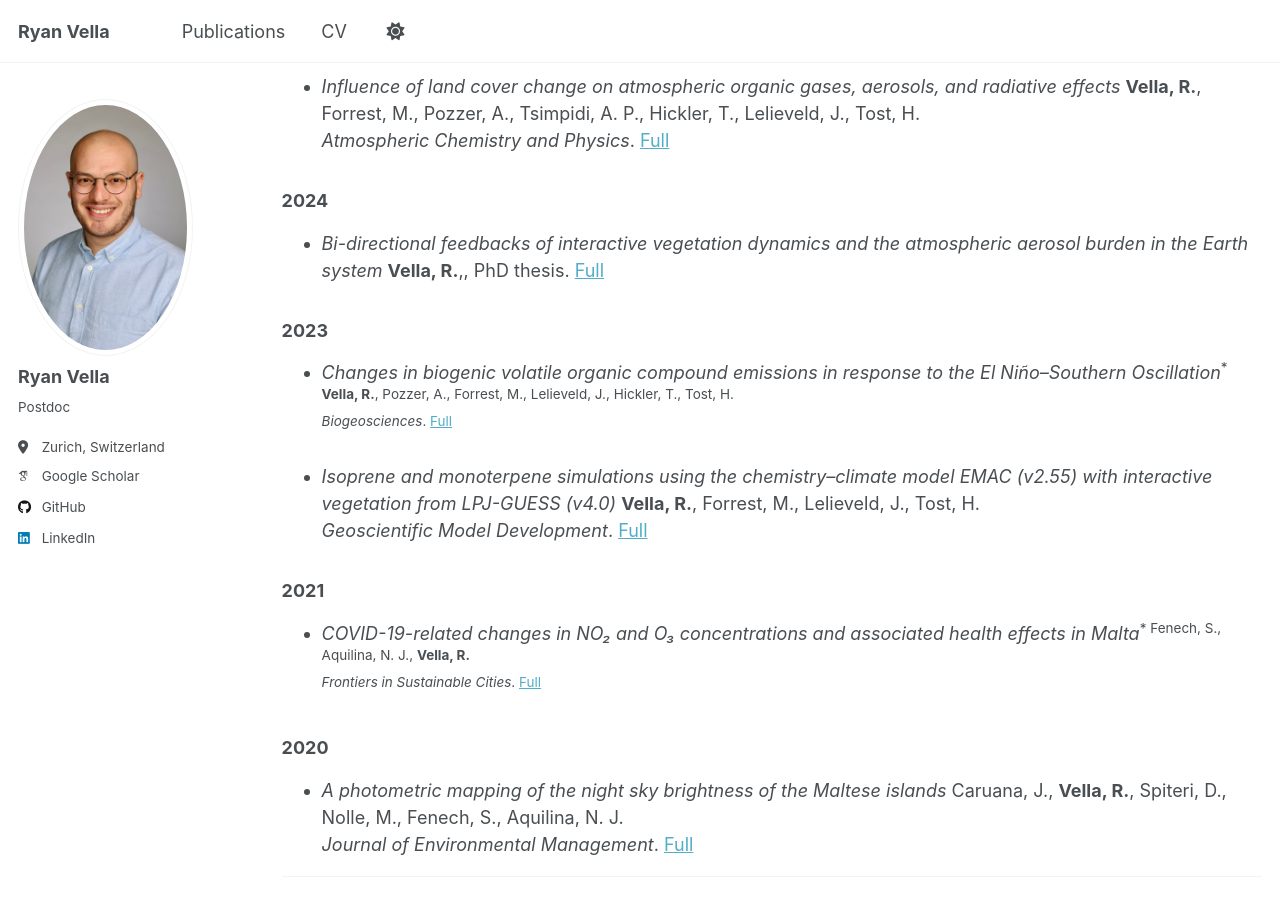
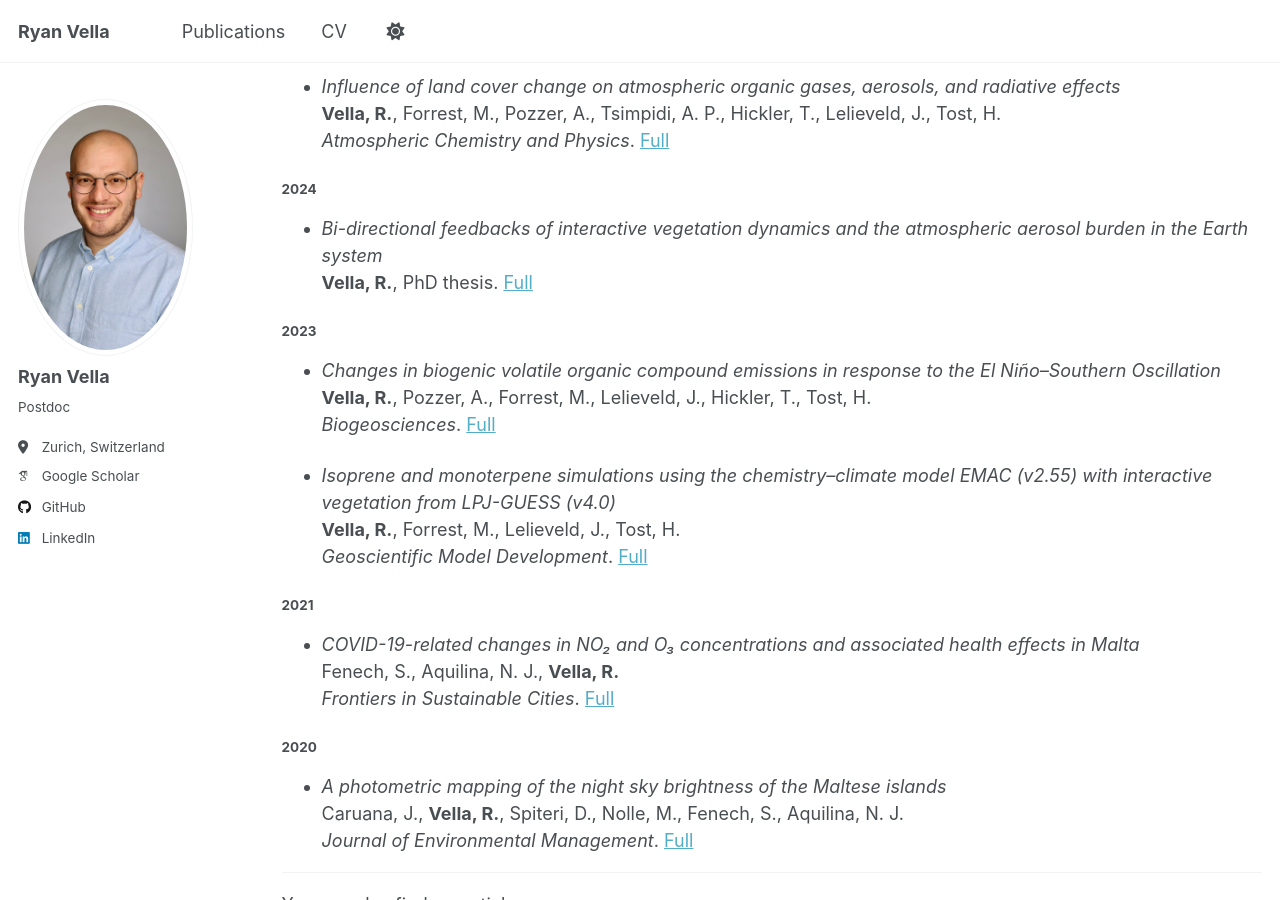
Before and after one commit to ryanvella9/ryanvella9.github.io, a Jekyll site: the page built from _pages/publications.md, in a window 1280 px wide and 900 px high, scrolled down 596 px. Built offline with Jekyll 4.4.1, drawn with Linux system fonts in a browser that asks for light colours; some web fonts are replaced; a script that is not in the unit is left out.

```diff
--- a/_pages/publications.md
+++ b/_pages/publications.md
@@ -29,15 +29,15 @@ author_profile: true
   *Atmospheric Chemistry and Physics*.
   [Full](https://acp.copernicus.org/articles/25/243/2025/)
 
-### 2024
+#### 2024
 
 - *Bi-directional feedbacks of interactive vegetation dynamics and the atmospheric aerosol burden in the Earth system*
-  **Vella, R.**,, PhD thesis.
+  **Vella, R.**, PhD thesis.
   [Full](https://pure.mpg.de/pubman/faces/ViewItemOverviewPage.jsp?itemId=item_3624847)
 
-### 2023
+#### 2023
 
-- *Changes in biogenic volatile organic compound emissions in response to the El Niño–Southern Oscillation*<sup>*
+- *Changes in biogenic volatile organic compound emissions in response to the El Niño–Southern Oscillation*
   **Vella, R.**, Pozzer, A., Forrest, M., Lelieveld, J., Hickler, T., Tost, H.
   *Biogeosciences*.
   [Full](https://bg.copernicus.org/articles/20/4391/2023/bg-20-4391-2023.html)
@@ -47,14 +47,14 @@ author_profile: true
   *Geoscientific Model Development*.
   [Full](https://gmd.copernicus.org/articles/16/885/2023/gmd-16-885-2023.html)
 
-### 2021
+#### 2021
 
-- *COVID-19-related changes in NO₂ and O₃ concentrations and associated health effects in Malta*<sup>*
+- *COVID-19-related changes in NO₂ and O₃ concentrations and associated health effects in Malta*
   Fenech, S., Aquilina, N. J., **Vella, R.**
   *Frontiers in Sustainable Cities*.
   [Full](https://www.frontiersin.org/journals/sustainable-cities/articles/10.3389/frsc.2021.631280/full)
 
-### 2020
+#### 2020
 
 - *A photometric mapping of the night sky brightness of the Maltese islands*
   Caruana, J., **Vella, R.**, Spiteri, D., Nolle, M., Fenech, S., Aquilina, N. J.
```
